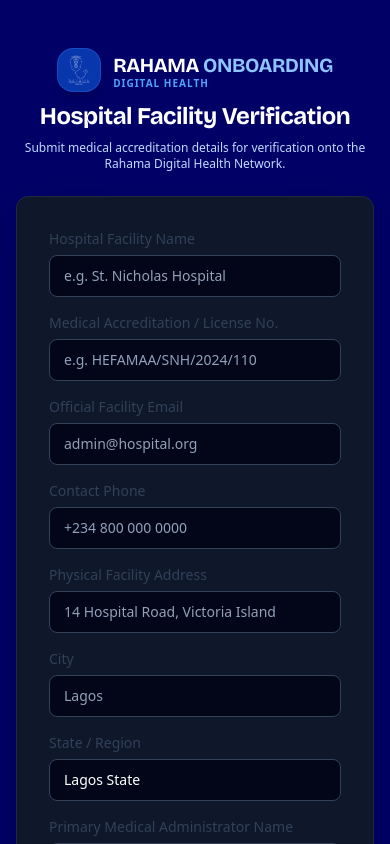
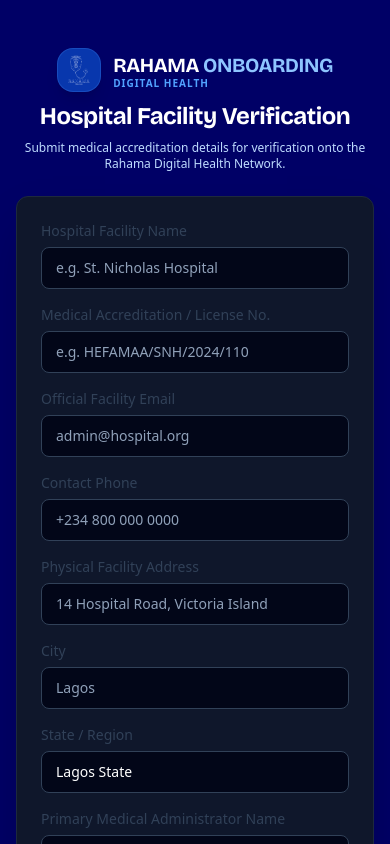
Before and after one commit to AdeoyeIbk/rahama-medical, a Next.js app: page /hospital/register in a window 390 px wide. Shown: the top 844 px of the page. Built offline with nearby package versions, Linux system fonts and the light colour scheme.

Commit message:
style(auth): optimize card padding for mobile screens

```diff
--- a/app/hospital/login/page.tsx
+++ b/app/hospital/login/page.tsx
@@ -63,7 +63,7 @@ export default function HospitalLoginPage() {
           <p className="text-xs text-blue-200">Facility Administration & Interoperability Portal</p>
         </div>
 
-        <Card className="bg-slate-900/90 border-slate-800 p-8 shadow-2xl backdrop-blur-xl text-slate-100 space-y-6">
+        <Card className="bg-slate-900/90 border-slate-800 p-6 sm:p-8 shadow-2xl backdrop-blur-xl text-slate-100 space-y-6">
           <div className="flex items-center gap-3 pb-4 border-b border-slate-800">
             <div className="p-2.5 rounded-xl bg-blue-950 text-blue-400">
               <Hospital className="w-6 h-6" />
--- a/app/hospital/register/page.tsx
+++ b/app/hospital/register/page.tsx
@@ -75,7 +75,7 @@ export default function HospitalRegisterPage() {
           </p>
         </div>
 
-        <Card className="bg-slate-900 border-slate-800 p-8 text-slate-100 shadow-2xl space-y-6">
+        <Card className="bg-slate-900 border-slate-800 p-6 sm:p-8 text-slate-100 shadow-2xl space-y-6">
           {isSuccess ? (
             <div className="text-center py-8 space-y-4">
               <div className="w-16 h-16 rounded-full bg-amber-500/20 border border-amber-500 text-amber-400 flex items-center justify-center mx-auto">
--- a/app/patient/login/page.tsx
+++ b/app/patient/login/page.tsx
@@ -55,7 +55,7 @@ export default function PatientLoginPage() {
           <p className="text-xs text-blue-200">Personal Health Identity & Consent Management</p>
         </div>
 
-        <Card className="bg-slate-900 border-slate-800 p-8 text-slate-100 shadow-2xl space-y-6">
+        <Card className="bg-slate-900 border-slate-800 p-6 sm:p-8 text-slate-100 shadow-2xl space-y-6">
           <div className="flex items-center gap-3 pb-4 border-b border-slate-800">
             <div className="p-2.5 rounded-xl bg-blue-950 text-blue-400">
               <UserGear className="w-6 h-6" />
--- a/app/provider/login/page.tsx
+++ b/app/provider/login/page.tsx
@@ -52,7 +52,7 @@ export default function ProviderLoginPage() {
           <p className="text-xs text-blue-200">Clinical Record Lookup & AI Documentation Portal</p>
         </div>
 
-        <Card className="bg-slate-900 border-slate-800 p-8 text-slate-100 shadow-2xl space-y-6">
+        <Card className="bg-slate-900 border-slate-800 p-6 sm:p-8 text-slate-100 shadow-2xl space-y-6">
           <div className="flex items-center gap-3 pb-4 border-b border-slate-800">
             <div className="p-2.5 rounded-xl bg-emerald-950 text-emerald-400">
               <Heartbeat className="w-6 h-6" />
```
